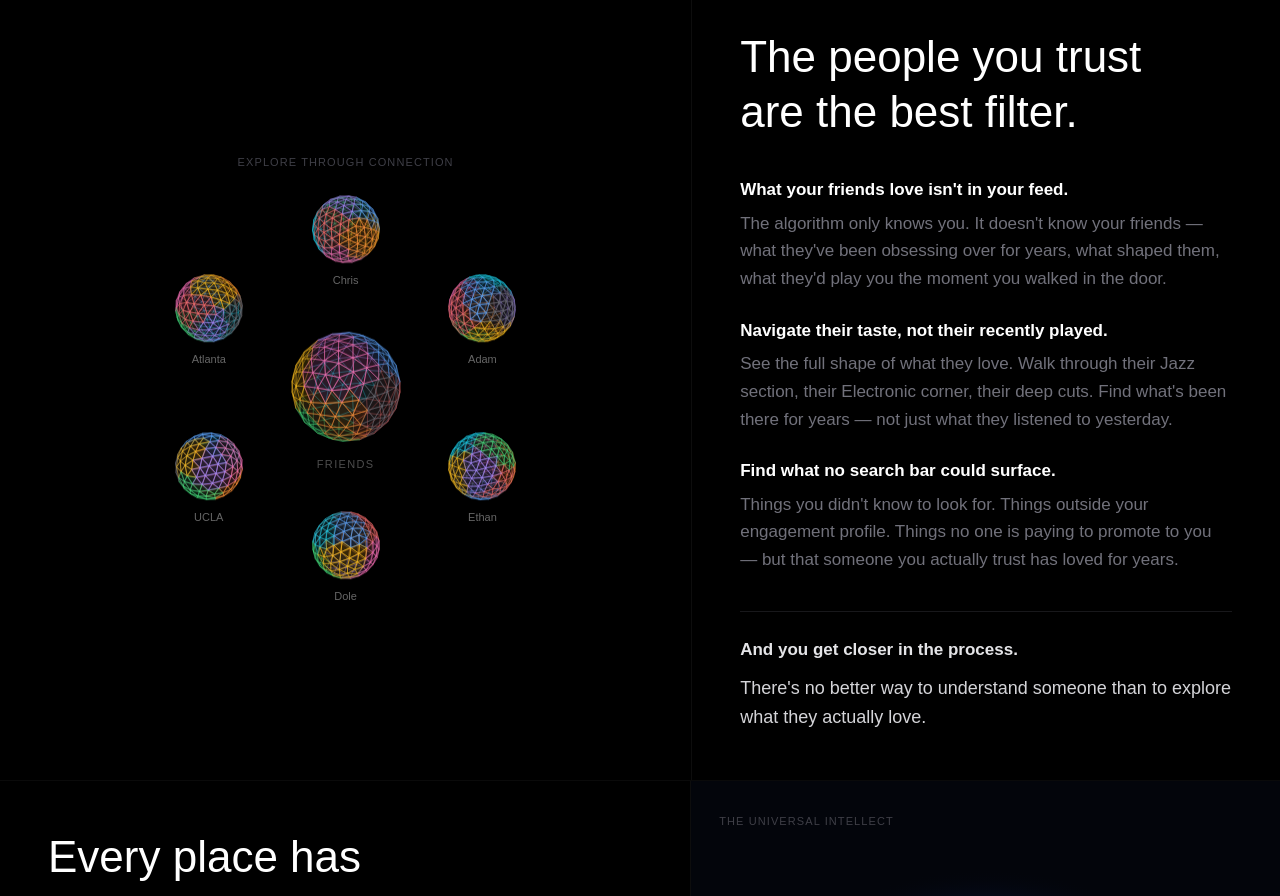
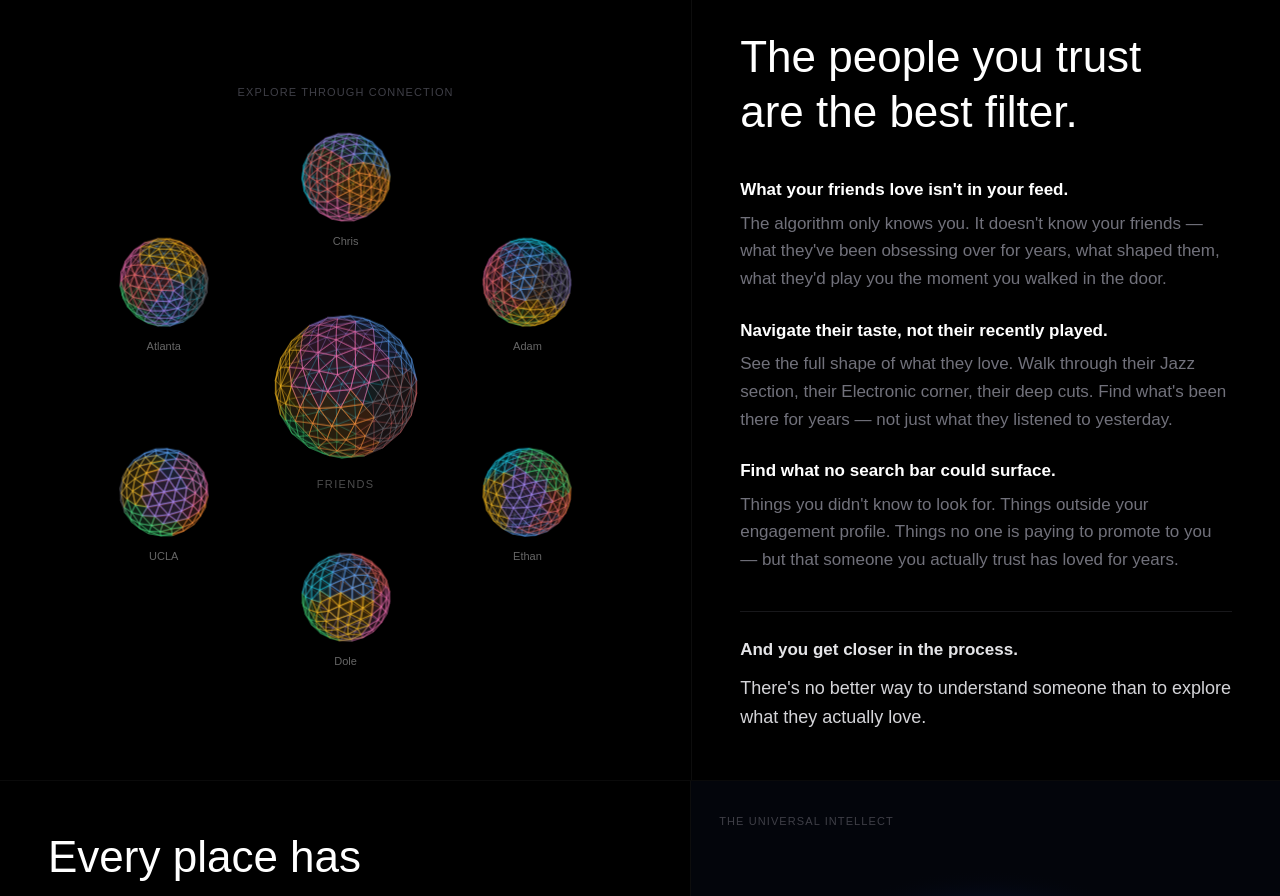
Before and after one commit to sn-ux/blueprint, a Next.js app: page / in a window 1280 px wide. Shown: the part 1620-2516 px from the top of the page. Built offline with nearby package versions, Linux system fonts and the light colour scheme; no server answers; the database is empty.

Commit message:
update page 3 friends layout and refine page 4 globe

```diff
--- a/app/page.tsx
+++ b/app/page.tsx
@@ -1723,10 +1723,10 @@ export default function LandingPage() {
               { name: "UCLA",    seed:  7 },
               { name: "Atlanta", seed: 11 },
             ];
-            const SIZE   = 420;          // container px
-            const CX     = SIZE / 2;     // 210
-            const CY     = SIZE / 2;     // 210
-            const ORBIT  = 158;          // orbit radius
+            const SIZE   = 560;          // container px
+            const CX     = SIZE / 2;     // 280
+            const CY     = SIZE / 2;     // 280
+            const ORBIT  = 210;          // orbit radius
             const N      = friends.length;
             return (
               <div style={{ position: "relative", width: SIZE, height: SIZE, flexShrink: 0 }}>
@@ -1738,7 +1738,7 @@ export default function LandingPage() {
                   transform: "translate(-50%, -50%)",
                   display: "flex", flexDirection: "column", alignItems: "center", gap: 4,
                 }}>
-                  <MiniSphere size={130} seed={99} />
+                  <MiniSphere size={170} seed={99} />
                   <span style={{ fontSize: 11, letterSpacing: "0.12em", textTransform: "uppercase", color: "rgba(255,255,255,0.30)" }}>
                     Friends
                   </span>
@@ -1756,7 +1756,7 @@ export default function LandingPage() {
                       transform: "translate(-50%, -50%)",
                       display: "flex", flexDirection: "column", alignItems: "center", gap: 3,
                     }}>
-                      <MiniSphere size={80} seed={f.seed} />
+                      <MiniSphere size={105} seed={f.seed} />
                       <span style={{ fontSize: 11, color: "rgba(255,255,255,0.40)", whiteSpace: "nowrap" }}>
                         {f.name}
                       </span>
```
